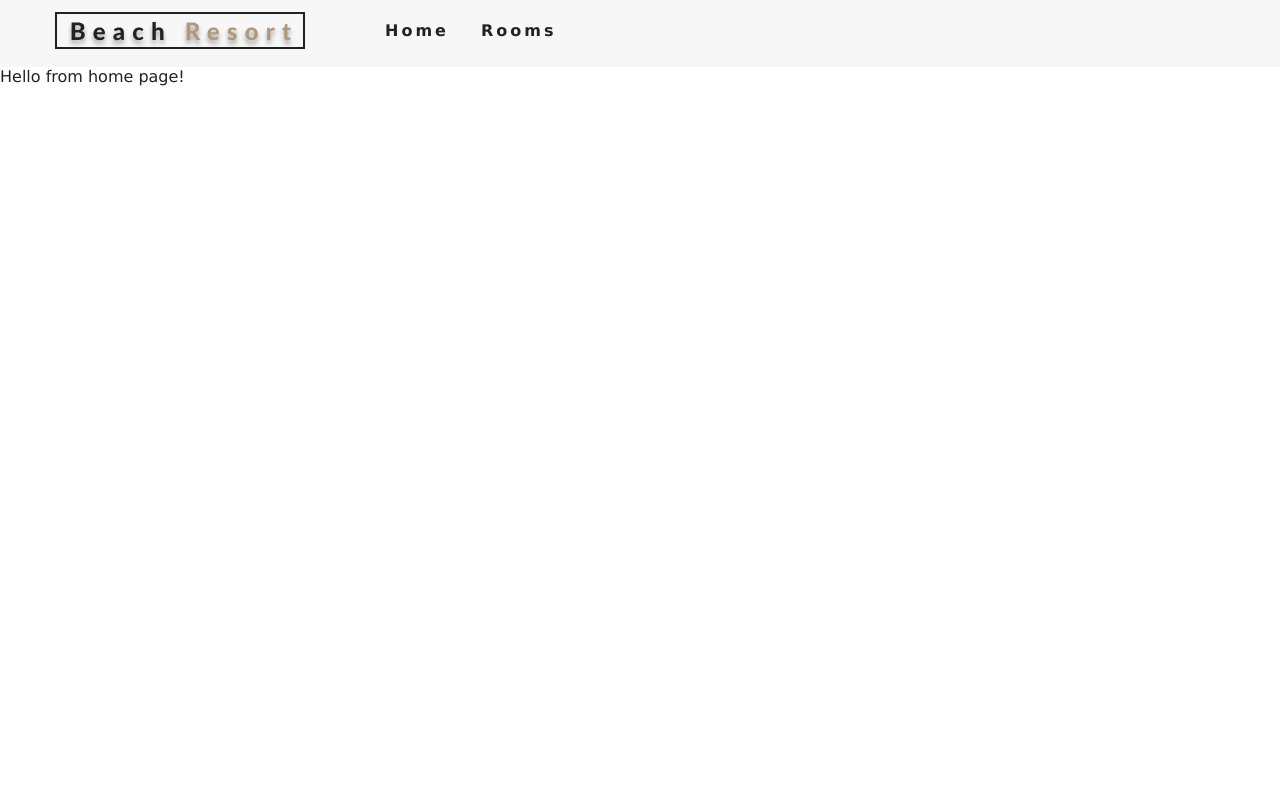
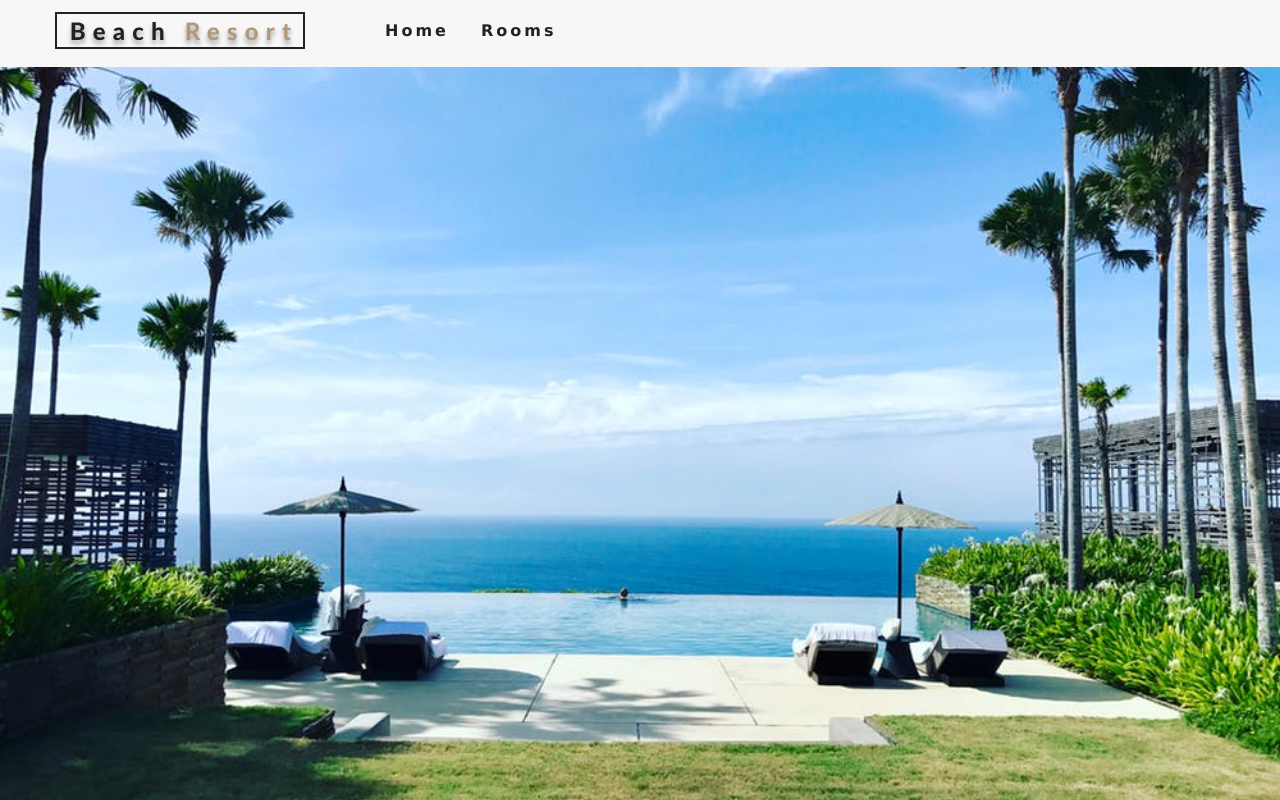
Before and after one commit to KanzaTahreem/Beach-Resort, a React (Create React App) app: page / in a window 1280 px wide. Built offline with nearby package versions, Linux system fonts and the light colour scheme; the HTML template or start-up script is replaced by a standard one.

Commit message:
Setup hero compoment for diff pages

```diff
--- a/src/pages/Error.jsx
+++ b/src/pages/Error.jsx
@@ -1,8 +1,9 @@
 import React from 'react';
+import Hero from '../components/Hero';
 
 const Error = () => (
   <div>
-    Hello from error page!
+    <Hero />
   </div>
 );
 
--- a/src/pages/Home.jsx
+++ b/src/pages/Home.jsx
@@ -1,7 +1,10 @@
 import React from 'react';
+import Hero from '../components/Hero';
 
 const Home = () => (
-  <div>Hello from home page!</div>
+  <div>
+    <Hero />
+  </div>
 );
 
 export default Home;
--- a/src/pages/Rooms.jsx
+++ b/src/pages/Rooms.jsx
@@ -1,8 +1,9 @@
 import React from 'react';
+import Hero from '../components/Hero';
 
 const Rooms = () => (
   <div>
-    Hello from rooms page!
+    <Hero hero="roomsHero" />
   </div>
 );
 
```
